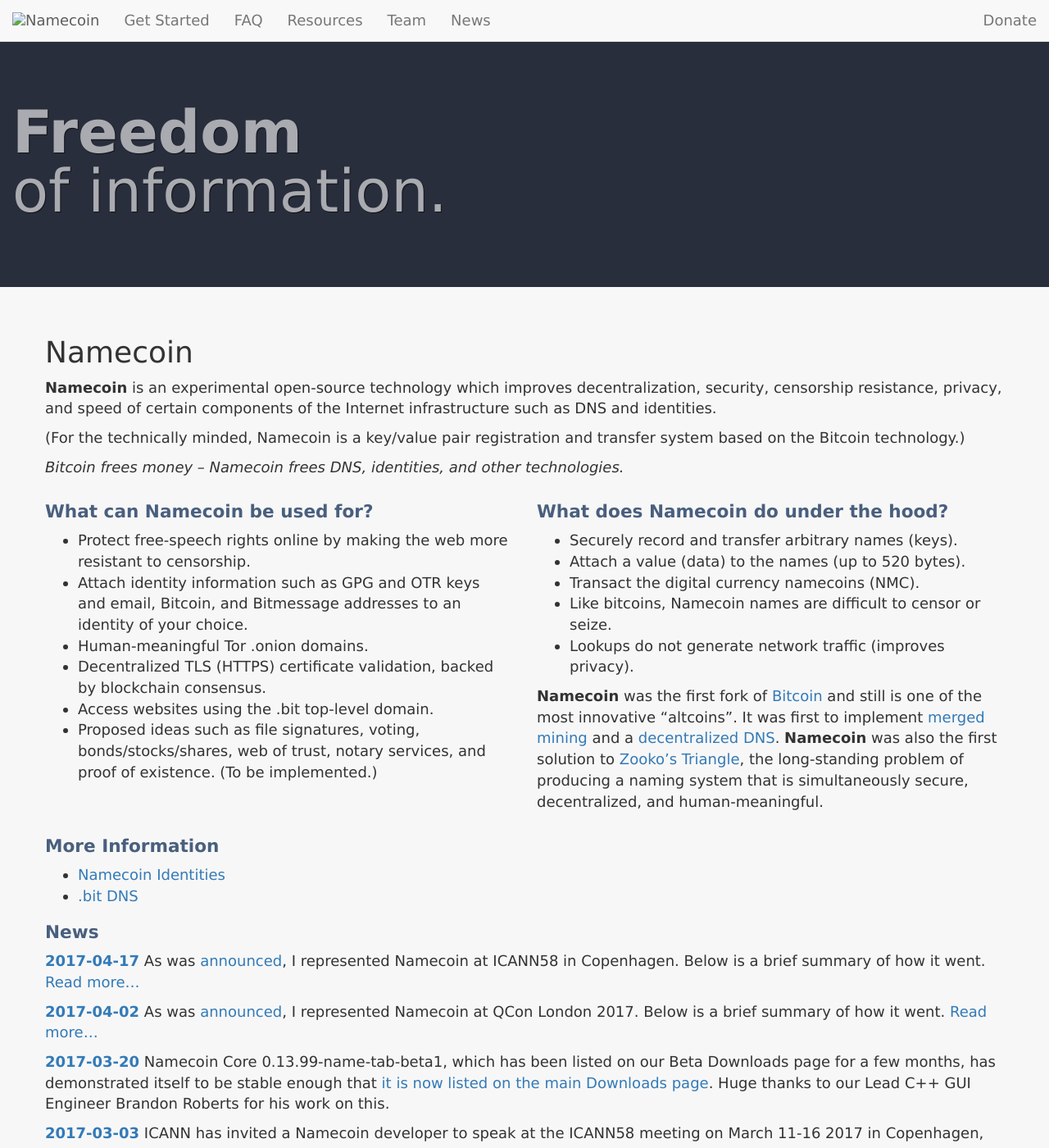
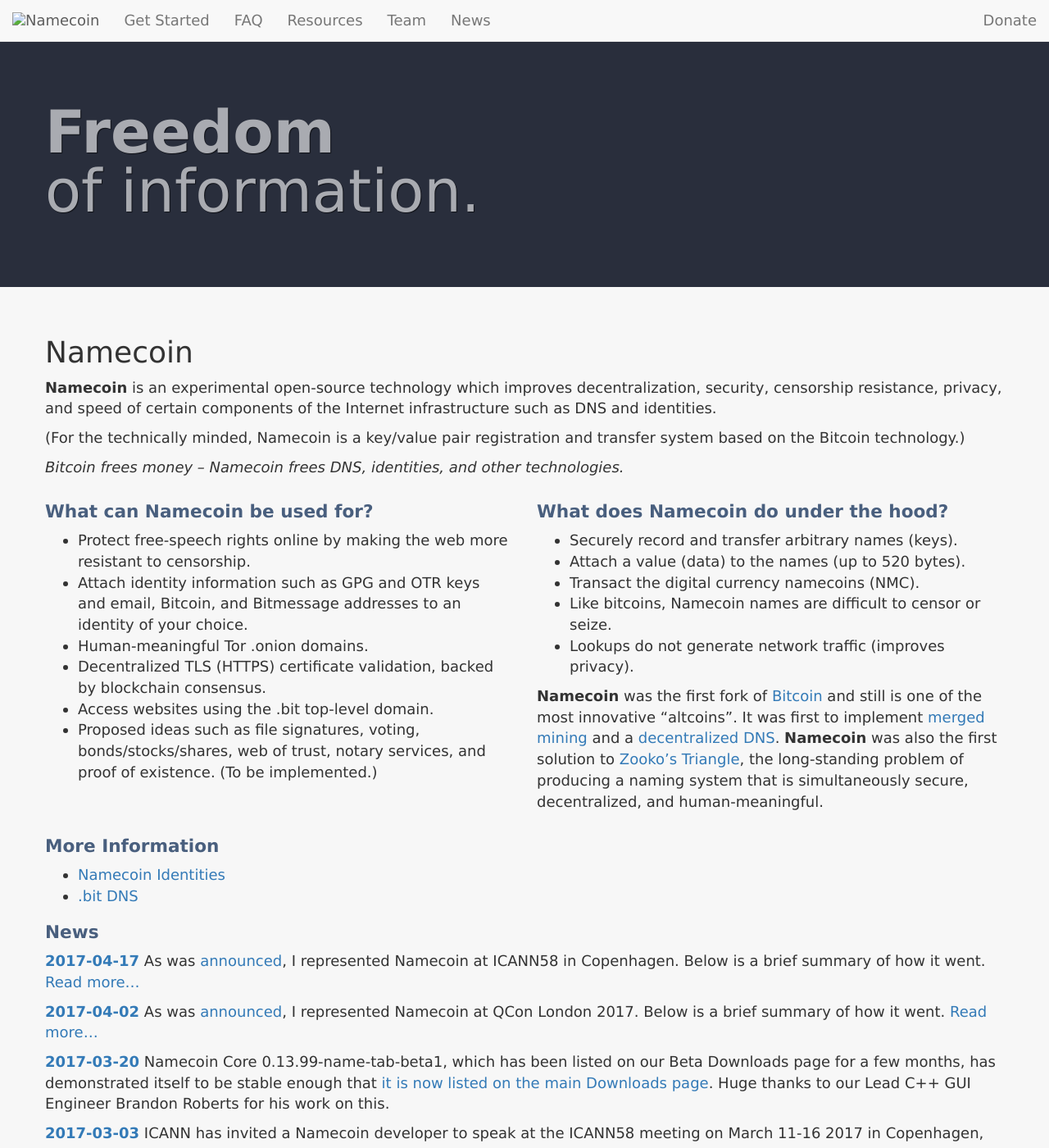
Before and after one commit to JeremyRand/namecoin.org, a Jekyll site: the page built from index.md, in a window 1280 px wide and 1400 px high. Shown: the whole window at 82% size. Built offline with Jekyll 4.4.1, drawn with Linux system fonts in a browser that asks for light colours; nearby versions of some CDN libraries; library files that are not in the unit come from our copies.

```diff
--- a/_includes/style.css
+++ b/_includes/style.css
@@ -51,7 +51,7 @@ nav ul li {
     font-size: 4em;
     font-family: "Lucida Sans Unicode", "Lucida Grande", sans-serif;
     color: #FFF;
-    margin: 0;
+    margin: 0px 0px 0px 40px !important;
     line-height: 1;
     text-shadow: 1px 1px 1px #000;
     opacity: 0.6;
```
